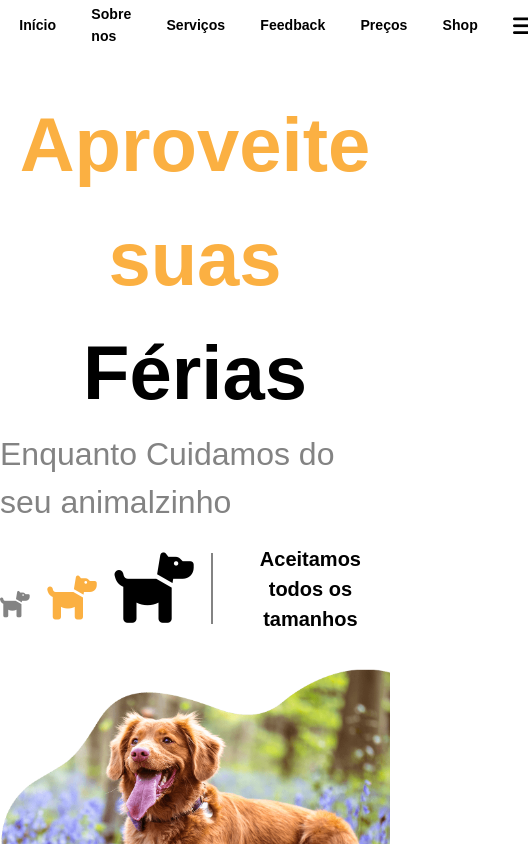
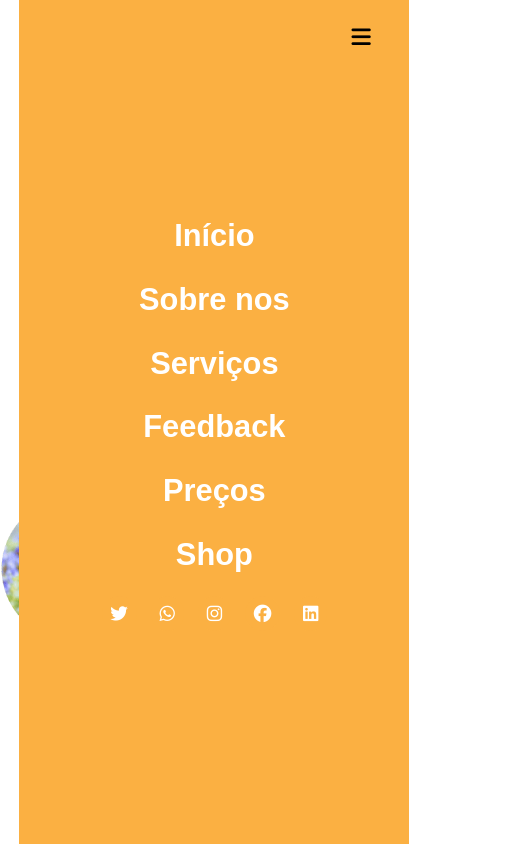
Before and after one commit to davimgfx/aumigos, a React (Create React App) app: page / in a window 390 px wide. Shown: the top 844 px of the page, 528 px wide, since content can reach past the window. Built offline with nearby package versions, Linux system fonts and the light colour scheme.

Commit message:
responsive site

```diff
--- a/src/components/Feedback/Feedback.jsx
+++ b/src/components/Feedback/Feedback.jsx
@@ -2,14 +2,14 @@ import React from "react";
 import img4 from "../../imgs/img4.png";
 const Feedback = () => {
   return (
-    <section id="feedback" className="pt-[10rem]">
+    <section id="feedback" className="pt-[6rem]">
       <div className="flex gap-[2rem]  items-center section-about md1090:flex-col">
         <div>
           <img src={img4} alt="" />
         </div>
         <div className="mb-[10rem] w-[80rem] pr-[8rem] md1090:w-[auto] md1090:pr-0 md1090:mb-0 md1090:mt-[1rem] md1090:mx-[2rem] md1090:text-center" >
-          <i className="fa-solid fa-quote-right text-[8rem] text-[#FBB042]"></i>
-          <h2 className="font-bold text-[24px] mt-[2rem] leading-tight">
+          <i className="fa-solid fa-quote-right text-[8rem] text-[#FBB042] "></i>
+          <h2 className="font-bold text-[24px] mt-[2rem] leading-tight min700:text-[2.4rem]">
             Nós adoramos levar a Crystal para a Aumigos! A equipe é sempre tão
             amigavel e é tão conveniente para nossas agendas de viagentes!{" "}
           </h2>
--- a/src/components/Footer/style-footer.css
+++ b/src/components/Footer/style-footer.css
@@ -1,5 +1,5 @@
 .icon-footer {
-    font-size: 2rem;
+     font-size: 2rem;
     transition: ease-out 0.5s;
     padding: 1rem;
     background: #fbb042;
--- a/src/components/Hero/Hero.jsx
+++ b/src/components/Hero/Hero.jsx
@@ -6,21 +6,21 @@ const Hero = () => {
       <div className="flex gap-[2rem] items-center justify-between md1090:flex-col md1090:gap-[0]">
         <div className="w-[43rem] md1090:w-[auto] md1090:mt-[10rem]">
           {/* Title */}
-          <div className="text-[76px] font-bold w-[60rem]  md1090:w-[auto] md1090:text-center">
+          <div className="text-[76px] font-bold w-[60rem]  md1090:w-[auto] md1090:text-center min700:text-[4.8rem]">
             <span className="text-[#FBB042]">Aproveite suas</span> <br />
-            <span className="text-center">Férias</span>
+            <span className="text-center min700:text-[5.2rem]">Férias</span>
           </div>
           {/* SubTitle */}
-          <div className="text-[32px] text-[#838383]">
+          <div className="text-[32px] text-[#838383] min700:text-[2.5rem] min700:text-center">
             Enquanto Cuidamos do seu animalzinho
           </div>
-          <div className="flex justify-center gap-[2rem] mt-[3.5rem] md1090:mt-[2rem]">
-            <div className=" flex gap-[2rem] items-baseline  my-auto border-t-0 border-b-0 border-l-0  border-2 border-solid border-[#838383] ">
-              <i class="fa-solid fa-dog text-[3rem] text-[#838383] "></i>
-              <i class="fa-solid fa-dog text-[5rem] text-[#FBB042]"></i>
-              <i class="fa-solid fa-dog text-[8rem] mr-[2rem]"></i>
+          <div className="flex justify-center gap-[2rem] mt-[3.5rem] md1090:mt-[2rem] min375:flex-col">
+            <div className=" flex gap-[2rem] items-baseline  my-auto border-t-0 border-b-0 border-l-0  border-2 border-solid border-[#838383] min375:justify-center min375:border-0">
+              <i class="fa-solid fa-dog text-[3rem] text-[#838383]  min700:text-[2.5rem]"></i>
+              <i class="fa-solid fa-cat text-[5rem] text-[#FBB042] min700:text-[4.5rem]"></i>
+              <i class="fa-solid fa-dog text-[8rem] mr-[2rem] min700:text-[6.5rem]"></i>
             </div>
-            <div className="my-auto text-[20px] text-center font-[600] ">Aceitamos <br />todos os tamanhos</div>
+            <div className="my-auto text-[20px] text-center font-[600] min700:text-[1.6rem] ">Aceitamos <br />todos os tamanhos</div>
           </div>
         </div>
         {/* Image */}
--- a/src/components/Navbar/Navbar.jsx
+++ b/src/components/Navbar/Navbar.jsx
@@ -1,27 +1,36 @@
-import React from "react";
+import React, { useState } from "react";
 import logo from "../../imgs/logo.png";
 import { navLinks } from "./navLinks";
 import "./style-navbar.css";
-
+import { footerIcons } from "../Footer/footerInfo.js";
 const Navbar = () => {
+  const [menu, setMenu] = useState(false);
   return (
     <header>
-      <nav className="py-2 px-[8rem] flex justify-between items-center z-[999]  fixed top-0 left-0 right-0 bg-white min600:px-[2.2rem]">
+      <nav className="py-2 px-[8rem] flex justify-between items-center z-[99]  fixed top-0 left-0 right-0 bg-white min600:px-[2.2rem]">
         {/* Logo */}
         <a href="#" className="w-[10rem]">
           <img src={logo} alt="" className="w-[100%]" />
         </a>
         {/* NavItens */}
-        <ul className="flex gap-[4rem] items-center">
+        <ul className={`nav-items min900:${ menu ? "left-[0%]" : "left-[100%]"}`}>
+
           {navLinks.map((nav, index) => (
             <li
-              className="text-[1.6rem] font-[700] nav-items hover:text-[#FBB042] "
+              className="nav-item"
               key={index}>
               <a href={`#${nav.id}`}>{nav.title}</a>
             </li>
+
           ))}
-        {/* Menu */}
-        <i className="fa-solid fa-bars text-[2.5rem] text-black hidden min900:block"></i>
+          {/* Menu */}
+          <div className="gap-[1.6rem] items-center min375:flex-wrap min375:justify-center hidden min900:flex">
+            {footerIcons.map((icon, index) => (
+              <i
+                className={`fa-brands ${icon.icon} icon-footer`}
+                key={index}></i>
+            ))}
+          </div>
           {/* CellPhone */}
           <div className="flex items-center md1090:hidden">
             <i class="fa-solid fa-phone text-[1.6rem] text-white bg-[#FBB042] p-[1.2rem] rounded-bl-[2rem]"></i>
@@ -30,6 +39,7 @@ const Navbar = () => {
             </p>
           </div>
         </ul>
+        <i className={`fa-solid ${!menu ? "fa-bars" : "fa-xmark"} text-[2.5rem] text-black hidden min900:block z-[999] cursor-pointer`} onClick={() => setMenu(!menu)}></i>
       </nav>
     </header>
   );
--- a/src/components/Navbar/style-navbar.css
+++ b/src/components/Navbar/style-navbar.css
@@ -1,19 +1,63 @@
 .nav-items{
+    display: flex;
+    align-items: center;
+    gap: 4rem;
+}
+
+.nav-item{
+    font-size: 1.6rem;
+    font-weight: 700;
     transition:  ease-out 0.5s;
     position: relative;
 }
 
-.nav-items::after{
+.nav-item:hover{
+    color:#FBB042
+}
+
+.nav-item::after{
     content:"";
     position: absolute;
     background-color: #FBB042;
     height: 3px;
     width: 0;
     left: 0;
-    bottom: -30px;
+    bottom: -10px;
     transition:  ease-in-out 0.5s;
 }
 
-.nav-items:hover::after{
+.nav-item:hover::after{
     width: 100%;
 }
+
+@media screen and (max-width: 900px){
+    .nav-items {
+        position: absolute;
+        top: 0;
+        background-color: #FBB042;
+        backdrop-filter: bluer();
+        width: 100%;
+        height: 100vh;
+        display: flex;
+        justify-content: center;
+        align-items: center;
+        flex-direction: column;
+        gap: 2rem;
+        transition:  ease-out 0.5s;
+    }
+
+    .nav-item{
+        font-size: 3.5rem;
+        color:white;
+        transition: none;
+        color: white;
+    }
+
+    .nav-item:hover{
+      color: white;
+    }
+
+    .nav-item::after{
+        background-color: white;
+    }
+}
--- a/src/components/Pricing/Pricing.jsx
+++ b/src/components/Pricing/Pricing.jsx
@@ -8,9 +8,9 @@ const Pricing = () => {
         <div className="flex justify-start gap-[2rem] mx-[8rem] md1300:flex-col  min600:mx-[2rem]">
           <div className="w-[52rem] md1300:mx-auto min600:w-[auto]">
             {/* Title */}
-            <div className="text-[76px] font-bold leading-tight md1300:text-center">
-              <span className="text-[#FBB042]">A Melhor</span> <br />
-              <span className="text-center">Escolha</span>
+            <div className="text-[76px] font-bold leading-tight md1300:text-center min700:leading-[5rem]">
+              <span className="text-[#FBB042] min700:text-[5.2rem]">A Melhor</span> <br />
+              <span className="text-center min700:text-[4.8rem]">Escolha</span>
             </div>
             {/* SubTitle */}
             <p className="text-[16px] text-[#838383]  mt-[1rem] font-bold md1300:text-center">
--- a/src/components/Services/Services.jsx
+++ b/src/components/Services/Services.jsx
@@ -4,9 +4,9 @@ import { ServicesInfo } from "./ServicesInfos";
 const Services = () => {
   return (
     <section className="flex justify-center align-center" id="services">
-      <div className="flex justify-center items-center gap-[3rem] flex-wrap my-[10rem]">
+      <div className="flex justify-center items-center gap-[3rem] flex-wrap my-[10rem] mx-[2rem] min375:mx-0">
         {ServicesInfo.map((value, index) => (
-          <div className="h-[380px] rounded-[3rem] w-[320px] p-[4.2rem] border-[#838383] border-solid" key={index}>
+          <div className="h-[380px] rounded-[3rem] w-[320px] p-[4.2rem] border-[#838383] border-solid min375:w-[auto] min375:border-0 " key={index}>
             <i className={`fa-solid ${value.icon} text-[5rem]  text-[#FBB042]`}></i>
             <h2 className="font-bold text-[24px] mt-[2rem] leading-tight">
               {value.title}
```
Also changed, not shown: src/components/About/About.jsx (+14 -14 lines), src/components/CheckIn/CheckIn.jsx (+7 -7 lines), src/components/Plan/Plan.jsx (+7 -7 lines).
